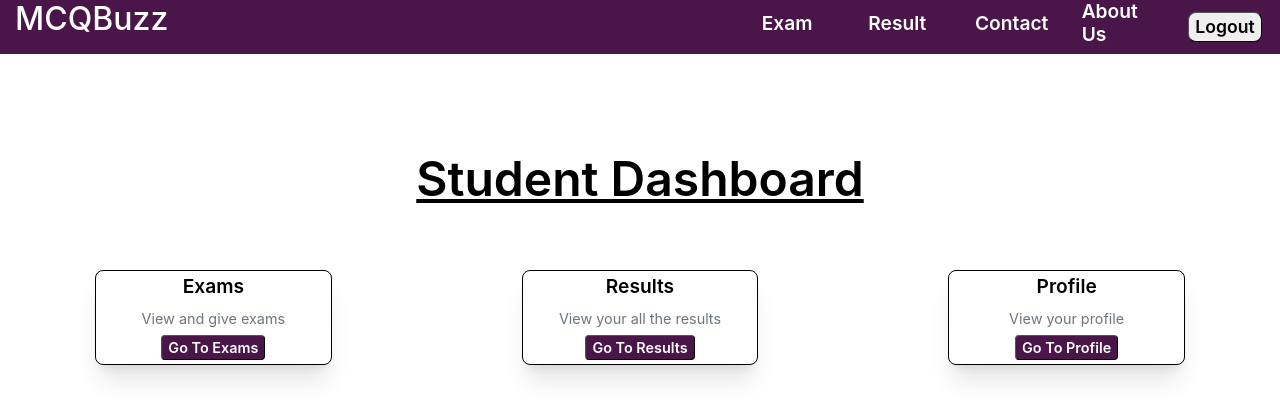
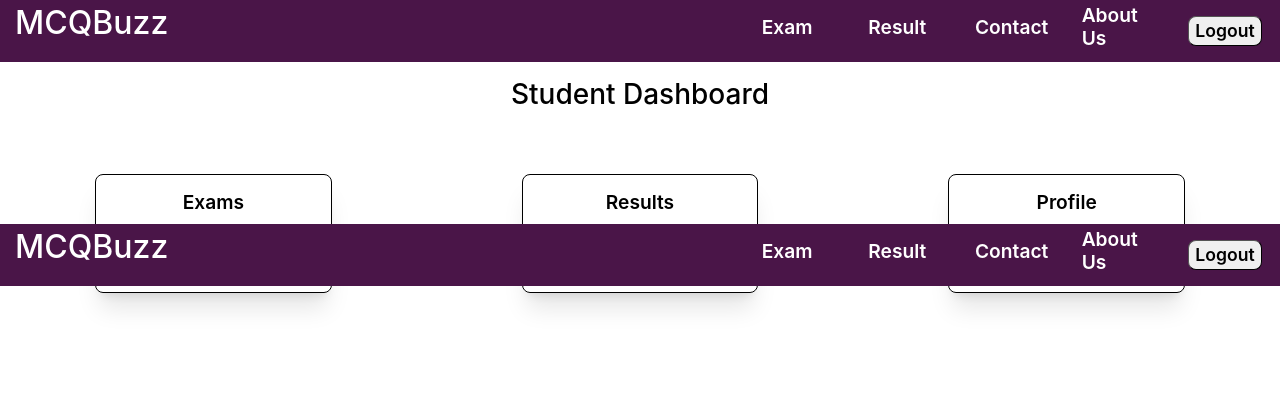
Before and after one commit to Bhushan2024/Thinkcode-MCQ-Buzz, an Angular app: page /student-dashboard in a window 1280 px wide. Shown: the top 418 px of the page. Built offline with nearby package versions, Linux system fonts and the light colour scheme; sample sign-in values are in the browser's storage.

Commit message:
Added updated navbar

```diff
--- a/src/app/User/initial-navbar/initial-navbar.component.html
+++ b/src/app/User/initial-navbar/initial-navbar.component.html
@@ -2,7 +2,7 @@
   class="background-image background-color-ffffff background-image-none background-repeat-no-repeat background-size-width-100-percent background-size-height-100-percent flex-direction-column align-items-flex-start justify-content-flex-start font-family-inherit container-fluid">
   <div class="row">
     <div
-      class="col-lg-12 color-black background-color-rgb74-21-72-1 height-fit-content padding-top-05rem padding-bottom-05rem">
+      class="col-lg-12 color-black background-color-rgb74-21-72-1 height-fit-content padding-top-05rem padding-bottom-05rem py-1">
       <div class="row">
         <div class="col-lg-2 color-black">
           <title-h3-text [configProperties]="titleH3Text12ConfigProperties"></title-h3-text>
--- a/src/app/User/student-dashboard/student-dashboard.component.ts
+++ b/src/app/User/student-dashboard/student-dashboard.component.ts
@@ -29,7 +29,7 @@ export class StudentDashboardComponent implements OnInit {
       styles: {
         componentStyle: 'text-align-center',
         supportingTextStyle: 'color-6c757d',
-        headingTextStyle: 'color-black font-size-3rem font-weight-600 margin-top-6rem text-decoration-underline',
+        headingTextStyle: 'color-black mt-3',
       },
       isHidden: false,
       propertyName: '2315de9f-3983-4445-ab17-6f45ec39ef14',
@@ -120,7 +120,7 @@ export class StudentDashboardComponent implements OnInit {
         supportingTextStyle: 'color-6c757d',
         cardComponentStyle: 'height-50 margin-left-5rem margin-right-5rem',
         cardBodyStyle:
-          'border-width-1 border-style-solid border-color-000000 border-radius-05rem box-shadow-0-20-25--5-rgb0-0-0--01-0-8-10--6-rgb0-0-0--01 p-1',
+          'border-width-1 border-style-solid border-color-000000 border-radius-05rem box-shadow-0-20-25--5-rgb0-0-0--01-0-8-10--6-rgb0-0-0--01 p-3',
       },
       isHidden: false,
       propertyName: 'd70c56c6-b5e9-4ca4-95d2-27e2ff522818',
@@ -401,7 +401,7 @@ export class StudentDashboardComponent implements OnInit {
         supportingTextStyle: 'color-6c757d',
         cardComponentStyle: 'height-50 margin-left-5rem margin-right-5rem',
         cardBodyStyle:
-          'border-width-1 border-style-solid border-color-000000 border-radius-05rem box-shadow-0-20-25--5-rgb0-0-0--01-0-8-10--6-rgb0-0-0--01 p-1',
+          'border-width-1 border-style-solid border-color-000000 border-radius-05rem box-shadow-0-20-25--5-rgb0-0-0--01-0-8-10--6-rgb0-0-0--01 p-3',
       },
       isHidden: false,
       propertyName: 'fefdb633-b679-48a1-990c-94fe41dd8ae1',
@@ -682,7 +682,7 @@ export class StudentDashboardComponent implements OnInit {
         supportingTextStyle: 'color-6c757d',
         cardComponentStyle: 'height-50 margin-left-5rem margin-right-5rem',
         cardBodyStyle:
-          'border-width-1 border-style-solid border-color-000000 border-radius-05rem box-shadow-0-20-25--5-rgb0-0-0--01-0-8-10--6-rgb0-0-0--01 p-1',
+          'border-width-1 border-style-solid border-color-000000 border-radius-05rem box-shadow-0-20-25--5-rgb0-0-0--01-0-8-10--6-rgb0-0-0--01 p-3',
       },
       isHidden: false,
       propertyName: '3246050a-ad1d-4bdb-ab6b-8c7726275af5',
--- a/src/app/app.component.html
+++ b/src/app/app.component.html
@@ -1,2 +1,3 @@
 <initial-navbar></initial-navbar>
 <router-outlet></router-outlet>
+<initial-navbar></initial-navbar>
```
